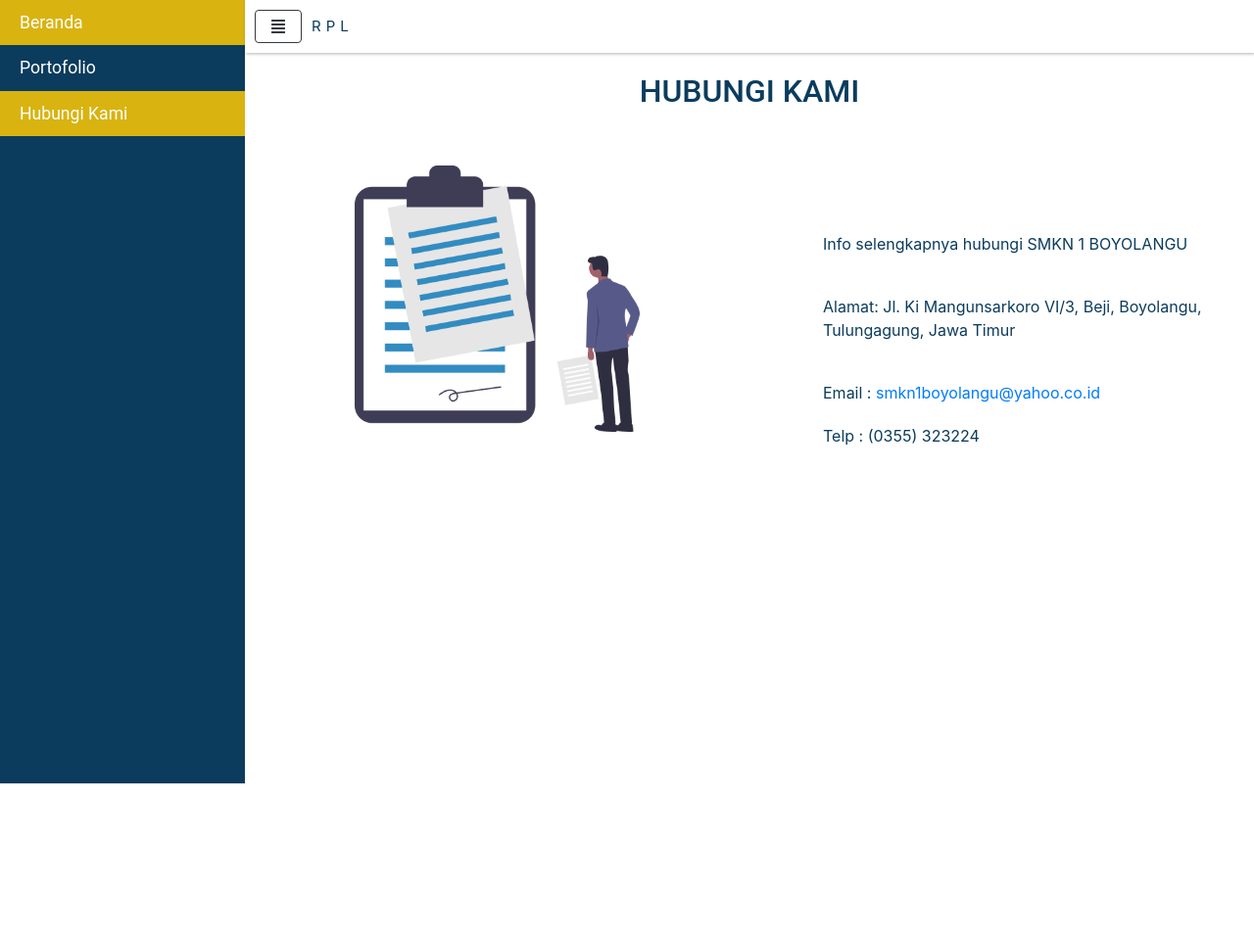
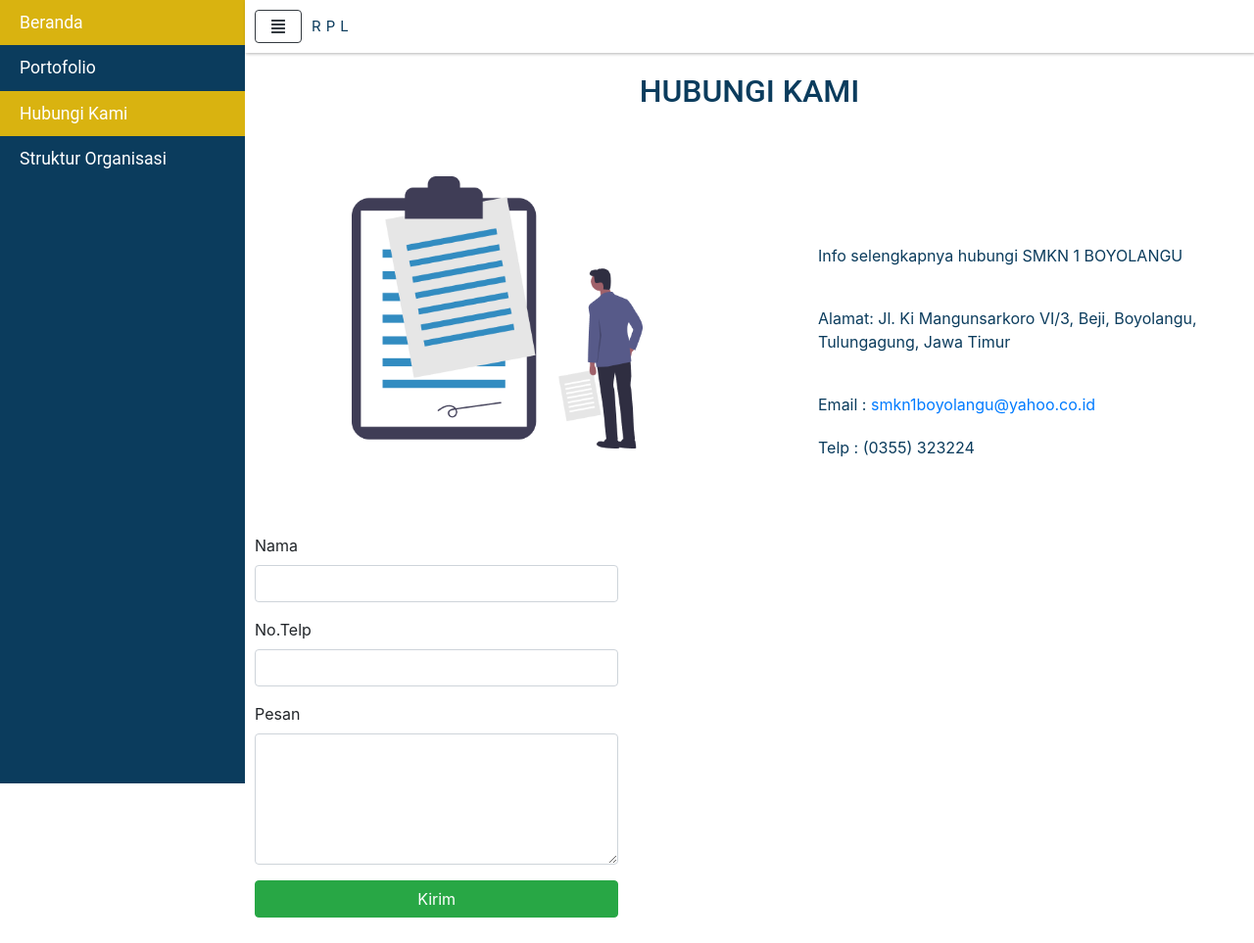
Before and after one commit to visstars7/unit-produksi-RPL, a CodeIgniter app: page /unit-produksi-RPL/hubungi-kami in a window 1280 px wide. Shown: the whole page at 98% size. Before the commit the page ends 800 px from the top, so only its background shows below. Run offline with CodeIgniter, Linux system fonts and the light colour scheme; some libraries are stand-ins or nearby versions; some web fonts are replaced.

Commit message:
update unit produksi terbaru

```diff
--- a/application/views/pages/hubungi/hubungi_konten.php
+++ b/application/views/pages/hubungi/hubungi_konten.php
@@ -5,7 +5,6 @@
 </div>
 
 <div class="row">
-
 
     <div class="col-md-6 col-12">
 
@@ -53,5 +52,42 @@
 
     </div>
 
+    <div class="col-md-6">
+
+        <div class="form-wrap">
+
+            <?= form_open('pesan'); ?>
+
+                <div class="form-group">
+
+                    <label for='nama'>Nama</label>
+                    <input class="form-control w-75" type='text' name='nama' id='nama' placeholder=''>
+
+                </div>
+
+                <div class="form-group">
+
+                    <label for='nama'>No.Telp</label>
+                    <input class="form-control w-75" type='text' name='nama' id='nama' placeholder=''>
+
+                </div>
+
+                <div class="form-group">
+
+                    <label for='pesan'>Pesan</label>
+                    <textarea class="form-control w-75" name="pesan" id="pesan" cols="5" rows="5"></textarea>
+
+                </div>
+                <div class="form-group">
+
+                    <button class="btn btn-success w-75" type="submit">Kirim</button>
+
+                </div>
+
+            <?php form_close(); ?>
+
+        </div>
+
+    </div>
 
 </div>
--- a/application/views/template/Dashboard/Dashboard_view.php
+++ b/application/views/template/Dashboard/Dashboard_view.php
@@ -4,10 +4,10 @@
 
             <ul class="menu">
 
-                <li class="font-roboto <?= aktifclass('Beranda') ?>"><?= anchor('beranda','Beranda'); ?></li>
-                <li class="font-roboto <?php if($this->router->fetch_class()=="Portofolio")echo "active" ?>"><?= anchor('portofolio','Portofolio'); ?></li>
-                <li class="font-roboto <?php if($this->router->fetch_class()=="Hubungi_kami")echo "active" ?>"><?= anchor('hubungi-kami','Hubungi Kami'); ?></li>
-
+                <li class="font-roboto <?= aktifclass('Beranda') ?>">       <?= anchor('beranda','Beranda'); ?></li>
+                <li class="font-roboto <?= aktifclass('Portofolio')?>">     <?= anchor('portofolio','Portofolio'); ?></li>
+                <li class="font-roboto <?= aktifclass('Hubungi_kami')?>">   <?= anchor('hubungi-kami','Hubungi Kami'); ?></li>
+                <li class="font-roboto <?= aktifclass('Struktur')?>">       <?= anchor('struktur','Struktur Organisasi'); ?></li>
             </ul>
 
         </nav>
--- a/assets/css/komponen/portofolio.css
+++ b/assets/css/komponen/portofolio.css
@@ -1,9 +1,45 @@
 
 @media only screen and (min-width:300px){
 
+    .col-12{
+        padding: 0;
+    }
+
+    .overlay{
+        position: absolute;
+        left: 0;
+        bottom: 0;
+        right: 0;
+        background-color: #0B3C5D;
+        overflow: hidden;
+        width: 100%;
+        height: 0;
+        transition: .5s all;
+    }
+
+    .content-image-wrap{
+        width: 100%;
+    }
+
+    .content-image-wrap:active .overlay{
+        height: 100%;
+    }
+
+    .text{
+        position: absolute;
+        font-size: 13px;
+        color: white;
+        text-align: center;
+        top: 50%;
+        left: 50%;
+        transform: translate(-50%,-50%);
+        text-align: center;
+    }
+
+
     .images img{
+        display: block;
         width: 100%;
-        margin-bottom:30px;
         box-shadow: 0px 6px 12px rgba(0,0,0,0.2);
         transition:all 0.3s
     }
@@ -24,18 +60,56 @@
     }
 
     .images img{
+        display: block;
         width: 100%;
         margin-bottom:30px;
         box-shadow: 0px 6px 12px rgba(0,0,0,0.2);
         transition:all 0.3s
     }
-    .images img:hover{
+    /* .images img:hover{
         width: 100%;
-    }
+    } */
 
 }
 
 @media only screen and (min-width:920px){
+
+    .col-md-6{
+        padding: 10px;
+    }
+
+    .content-image-wrap{
+        position: relative;
+        width: 100%;
+    }
+
+    .overlay{
+        display:block;
+        position: absolute;
+        left: 0;
+        right: 0;
+        bottom: 0;
+        background-color: #0B3C5D;
+        overflow: hidden;
+        transition: .5s all;
+        width: 100%;
+        height: 0;
+    }
+
+    .content-image-wrap:hover .overlay{
+        height: 100%;
+    }
+
+    .text{
+        position: absolute;
+        font-size: 13px;
+        color: white;
+        text-align: center;
+        top: 50%;
+        left: 50%;
+        transform: translate(-50%,-50%);
+        text-align: center;
+    }
 
     h2.font-roboto.prussian {
         font-size: 2.0em;
@@ -47,8 +121,8 @@
         box-shadow: 0px 6px 12px rgba(0,0,0,0.2);
         transition:all 0.3s
     }
-    .images img:hover{
+    /* .images img:hover{
         width: 102%;
-    }
+    } */
 
 }
```
Also changed, not shown: application/helpers/aktifclass_helper.php (+6 -3 lines), application/views/pages/portofolio/portofolio_konten.php (+17 -21 lines).
